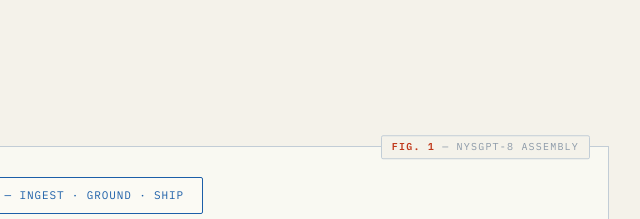
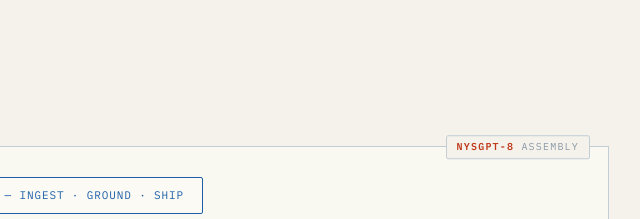
Before and after one commit to nyd-user-1/switchboard, a plain HTML site: page variant-c3-plate.html in a window 1280 px wide. Shown: the part 960-1179 px from the top of the page, 599-1239 px from the left. Drawn offline with Linux system fonts and the light colour scheme.

Commit message:
Plate: de-dupe FIG. 1 — corner tag now reads NYSGPT-8 ASSEMBLY
Section header already owns "FIG. 1"; the figure-box corner tag was
repeating it ("FIG. 1 — NYSGPT-8 ASSEMBLY"). Drop the redundant label
so the corner tag carries only the part name, keeping the existing
top-right-corner straddle. Clears the c3 backlog in CLAUDE.md.

Co-Authored-By: Claude Opus 4.8 (1M context) <noreply@anthropic.com>

```diff
--- a/variant-c3-plate.html
+++ b/variant-c3-plate.html
@@ -290,7 +290,7 @@
       <p class="ssub">// item balloons keyed to the parts list · hover a part to draw its leader</p>
 
       <div class="figure reveal">
-        <span class="fig-tag"><b>FIG. 1</b> — NYSGPT-8 ASSEMBLY</span>
+        <span class="fig-tag"><b>NYSGPT-8</b> ASSEMBLY</span>
         <div class="assembly">
           <div class="axis">
             <span class="core">◇ NYSGPT CORE — INGEST · GROUND · SHIP</span>
```
Also changed, not shown: 1 other file.
